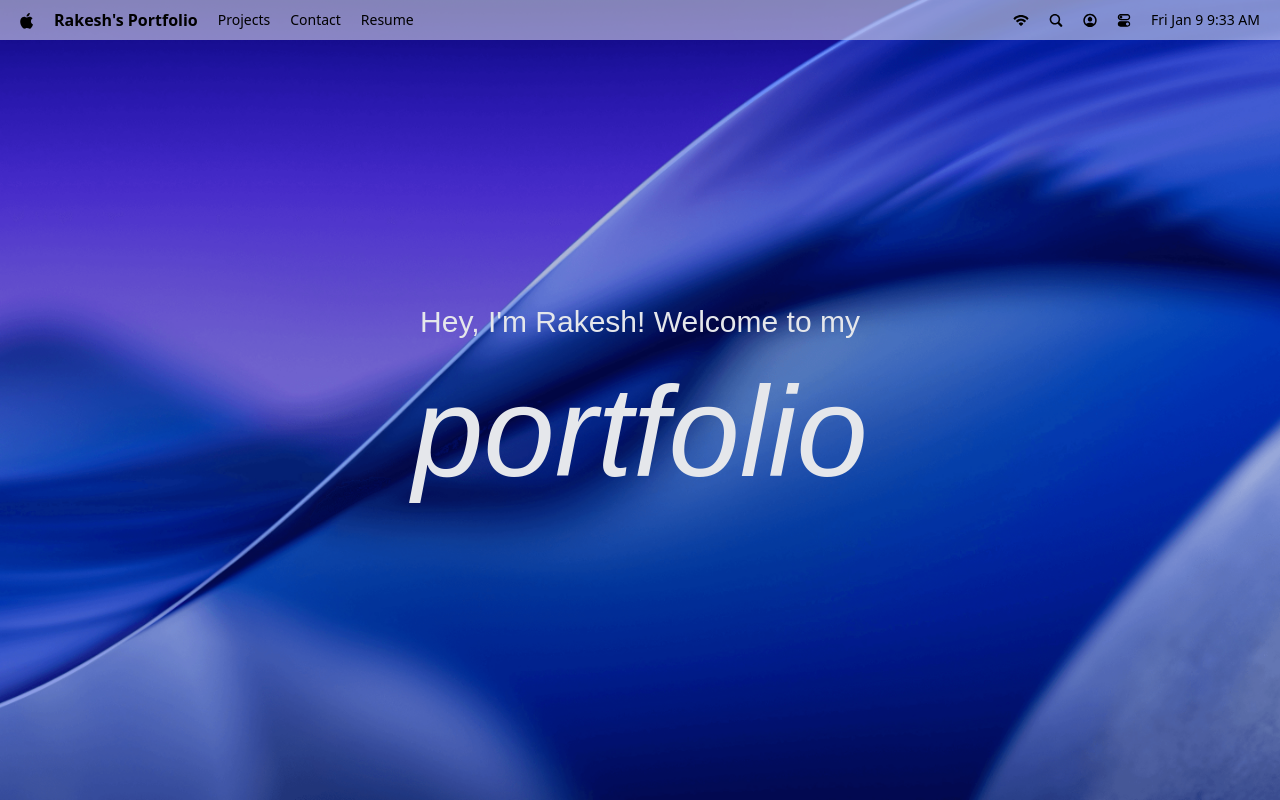
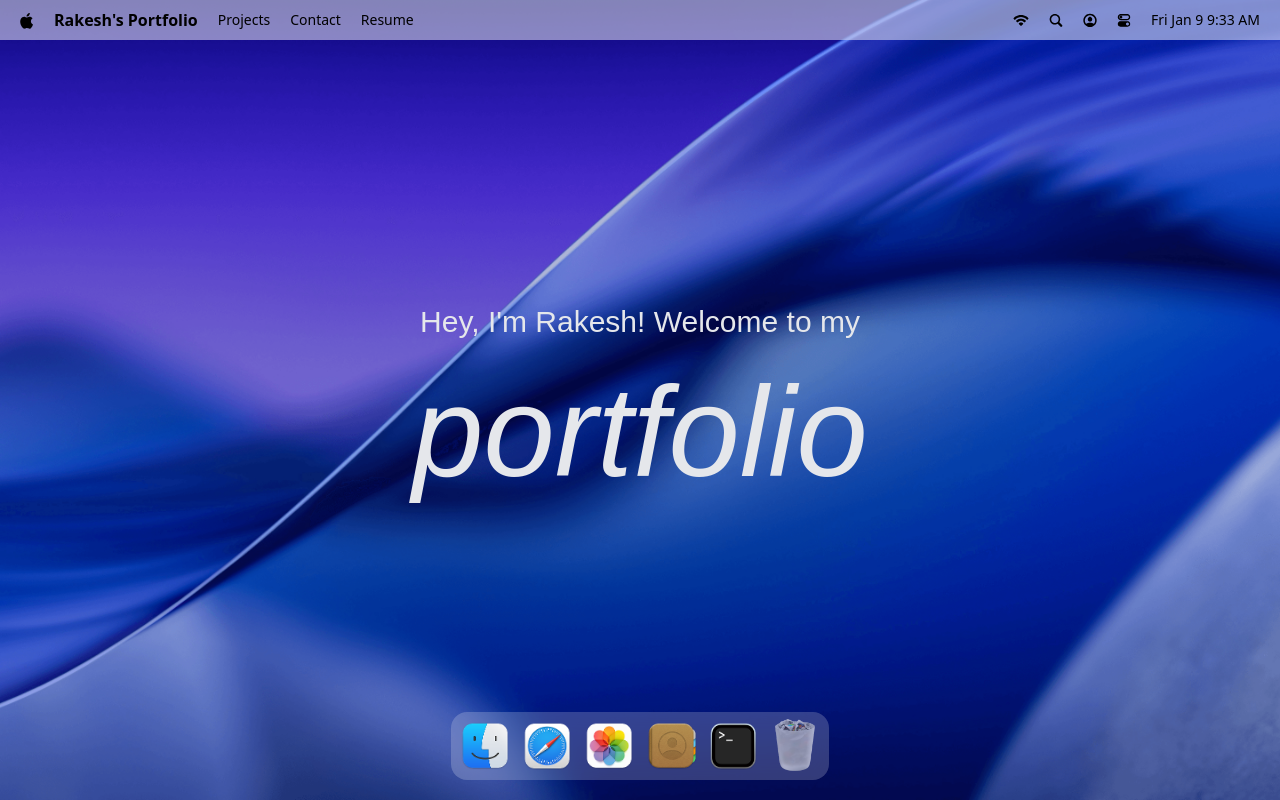
Before and after one commit to Rakesh-Paramotor/mac, a React (Vite) app: page / in a window 1280 px wide. Built offline with nearby package versions, Linux system fonts and the light colour scheme; a web font is replaced by a local one.

Commit message:
adding  a  document screen  in portfolio

```diff
--- a/package.json
+++ b/package.json
@@ -14,7 +14,8 @@
     "dayjs": "^1.11.19",
     "gsap": "^3.14.2",
     "react": "^19.2.0",
-    "react-dom": "^19.2.0"
+    "react-dom": "^19.2.0",
+    "react-tooltip": "^5.30.0"
   },
   "devDependencies": {
     "@eslint/js": "^9.39.1",
--- a/src/App.jsx
+++ b/src/App.jsx
@@ -1,11 +1,12 @@
 import React from 'react'
-import {Navbar, Welcome} from './components/index.js'
+import {Navbar, Welcome, Dock} from './components/index.js'
 
 const App = () => {
     return (
         <main>
             <Navbar />
             <Welcome />
+            <Dock />
         </main>
     )
 }
--- /dev/null
+++ b/src/components/Dock.jsx
@@ -0,0 +1,82 @@
+import React, {useRef} from 'react'
+import {dockApps} from "#constants/index.js";
+import {Tooltip} from "react-tooltip";
+import {useGSAP} from "@gsap/react";
+import gsap from "gsap";
+const Dock = () => {
+    const dockRef = useRef(null);
+
+    useGSAP(() => {
+        const dock = dockRef.current;
+        if(!dock) return;
+
+        const icons = dock.querySelectorAll(".dock-icon");
+
+        const animateIcons = (mouseX) => {
+            const {left} = dock.getBoundingClientRect();
+
+            icons.forEach((icon) => {
+                const {left: iconLeft, width} = icon.getBoundingClientRect();
+                const center = iconLeft - left + width / 2
+                const distance = Math.abs(mouseX - center);
+
+                const intensity = Math.exp(-(distance ** 2.5) / 20000);
+
+                gsap.to(icon, {
+                    scale: 1 + 0.25 * intensity,
+                    y : -15 * intensity,
+                    duration: 0.2,
+                    ease: "power1.out"
+                })
+            });
+        };
+       const handleMouseMove = (e) =>{
+           const  {left} = dock.getBoundingClientRect();
+
+           animateIcons(e.clientX - left);
+       };
+
+       const resetIcons = () => icons.forEach((icon) => gsap.to(icon,{scale: 1, y: 0, duration: 0.3, ease: "power1.out"}));
+       dock.addEventListener("mousemove", handleMouseMove);
+       dock.addEventListener("mouseleave", resetIcons);
+
+       return() => {
+           dock.removeEventListener("mousemove", handleMouseMove);
+           dock.removeEventListener("mouseleave", resetIcons);
+
+       };
+    }, []);
+
+    const toggleApp = (app) =>{
+
+    }
+    return <section id="dock">
+        <div ref={dockRef} className="dock-container">
+            {
+                dockApps.map(({id, name, icon, canOpen}) => (
+                    <div key={id} className="relative flex  justify-center">
+                        <button
+                        type="button"
+                        className="dock-icon"
+                        aria-label={name}
+                        data-tooltip-id="dock-tooltip"
+                        data-tooltip-content={name}
+                        data-tooltip-delay-show={150}
+                        disabled={!canOpen}
+                        onClick={() => toggleApp({id,canOpen})}
+                        >
+                            <img
+                            src={`/images/${icon}`}
+                            alt={name}
+                            loading="lazy"
+                            className={canOpen ? '' : "opacity-60"}
+                            />
+                        </button>
+                    </div>
+                ))
+            }
+            <Tooltip id="dock-tooltip" place="top" className="tooltip" />
+        </div>
+    </section>
+}
+export default Dock;
--- a/src/components/index.js
+++ b/src/components/index.js
@@ -1,6 +1,7 @@
 import Navbar from "#components/Navbar.jsx";
 import Welcome from "#components/Welcome.jsx";
+import Dock from "#components/Dock.jsx";
 
 export {
-    Navbar, Welcome
+    Navbar, Welcome, Dock
 };
```
Also changed, not shown: 1 other file (tests, documents, lock files or other folders).
